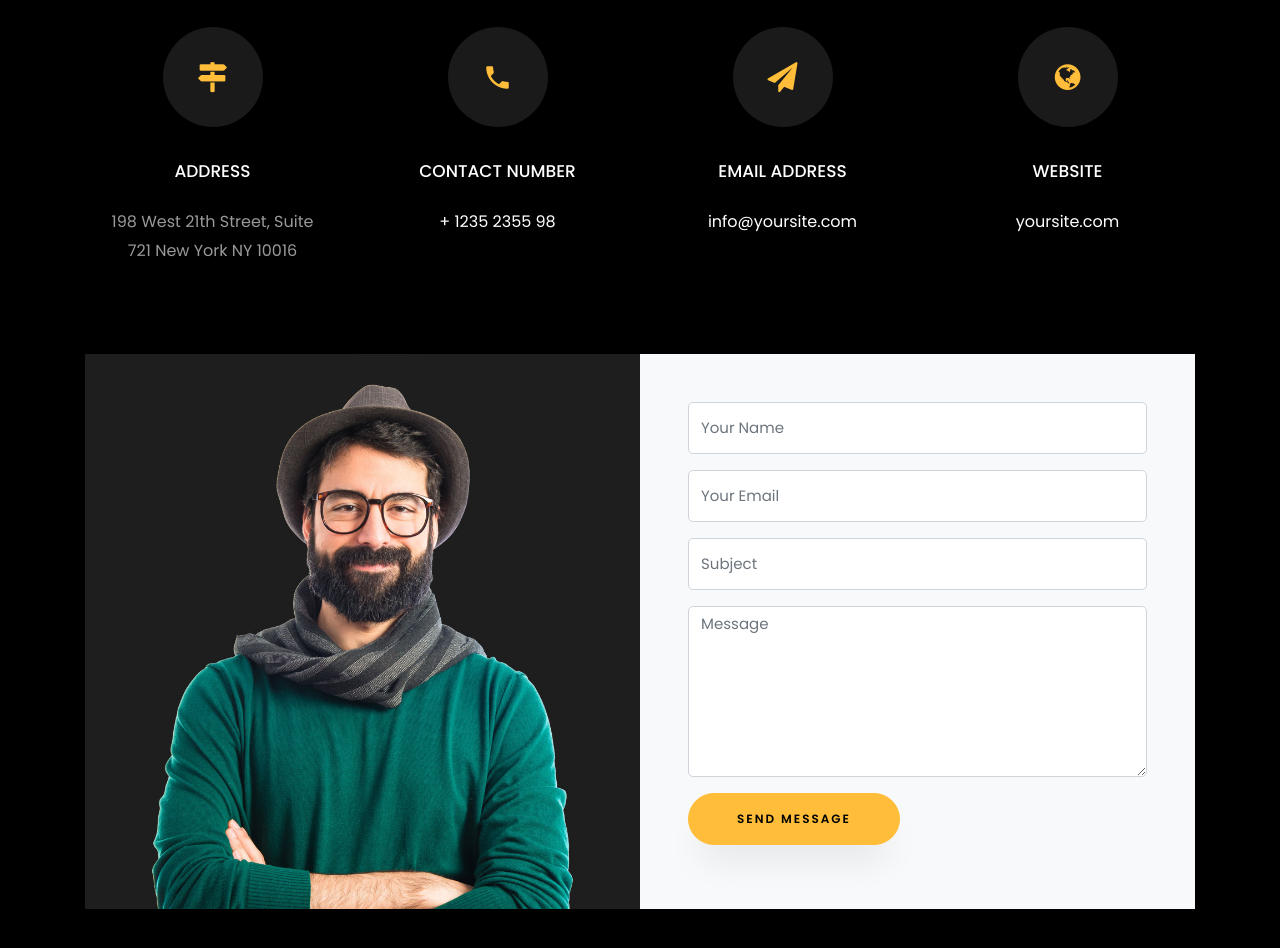
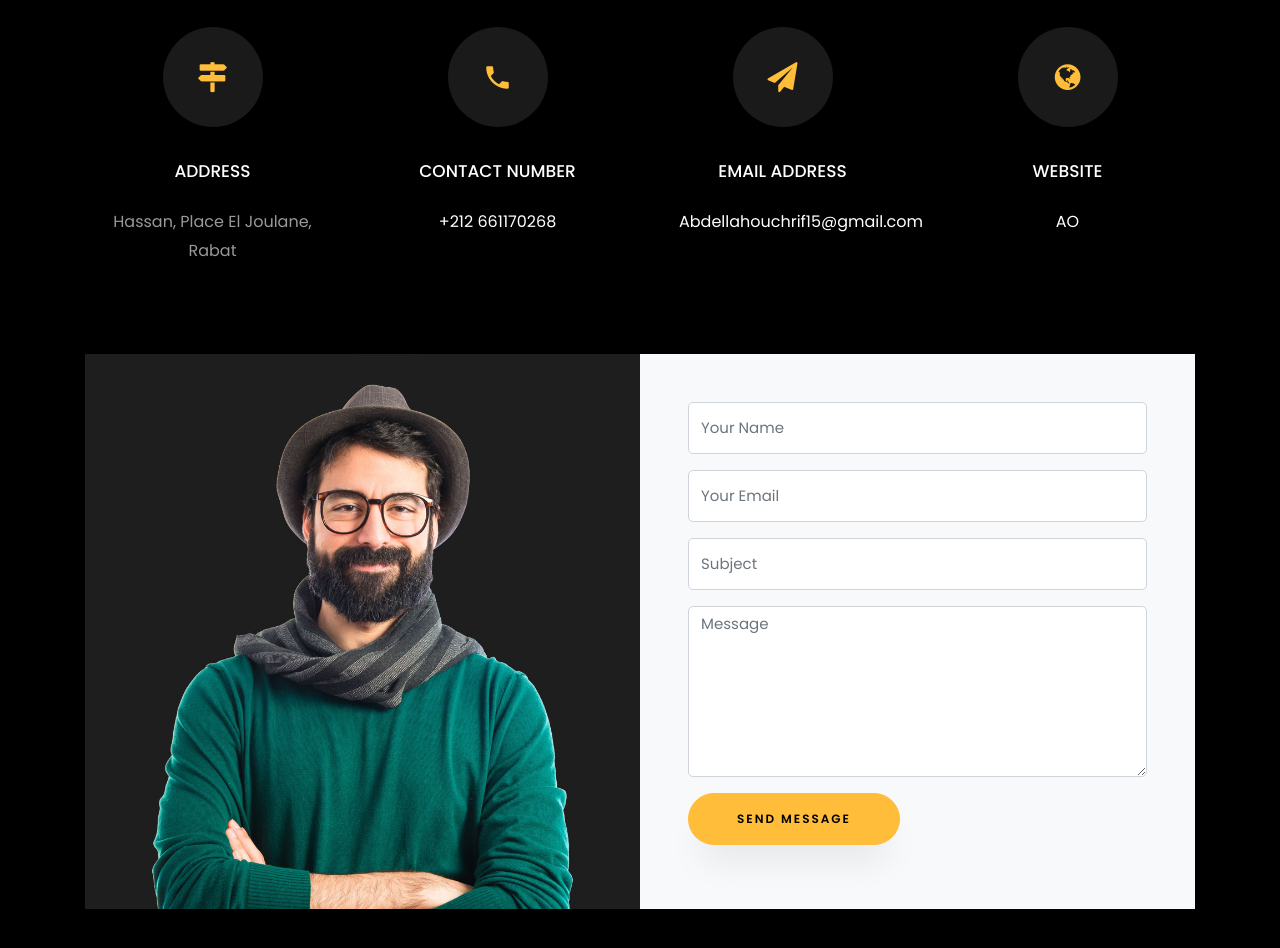
Before and after one commit to AbdellahOuchrif/AbdellahOuchrif.github.io, a plain HTML site: page index.html in a window 1280 px wide. Shown: the part 5931-6879 px from the top of the page. Drawn offline with Linux system fonts and the light colour scheme; files whose address does not match are found by name.

Commit message:
slight modification in text

```diff
--- a/index.html
+++ b/index.html
@@ -408,7 +408,7 @@
                             <span class="icon-map-signs"></span>
                         </div>
                         <h3 class="mb-4">Address</h3>
-                      <p>198 West 21th Street, Suite 721 New York NY 10016</p>
+                      <p>Hassan, Place El Joulane, Rabat</p>
                     </div>
                 </div>
                 <div class="col-md-6 col-lg-3 d-flex ftco-animate">
@@ -417,7 +417,7 @@
                             <span class="icon-phone2"></span>
                         </div>
                         <h3 class="mb-4">Contact Number</h3>
-                      <p><a href="tel://1234567920">+ 1235 2355 98</a></p>
+                      <p><a href="tel:+212661170268">+212 661170268</a></p>
                     </div>
                 </div>
                 <div class="col-md-6 col-lg-3 d-flex ftco-animate">
@@ -426,7 +426,7 @@
                             <span class="icon-paper-plane"></span>
                         </div>
                         <h3 class="mb-4">Email Address</h3>
-                      <p><a href="mailto:info@yoursite.com">info@yoursite.com</a></p>
+                      <p><a href="mailto:abdellahouchrif15@gmail.com">Abdellahouchrif15@gmail.com</a></p>
                     </div>
                 </div>
                 <div class="col-md-6 col-lg-3 d-flex ftco-animate">
@@ -435,7 +435,7 @@
                             <span class="icon-globe"></span>
                         </div>
                         <h3 class="mb-4">Website</h3>
-                      <p><a href="#">yoursite.com</a></p>
+                      <p><a href="https://www.linkedin.com/in/abdellahouchrif/">AO</a></p>
                     </div>
                 </div>
               </div>
```
